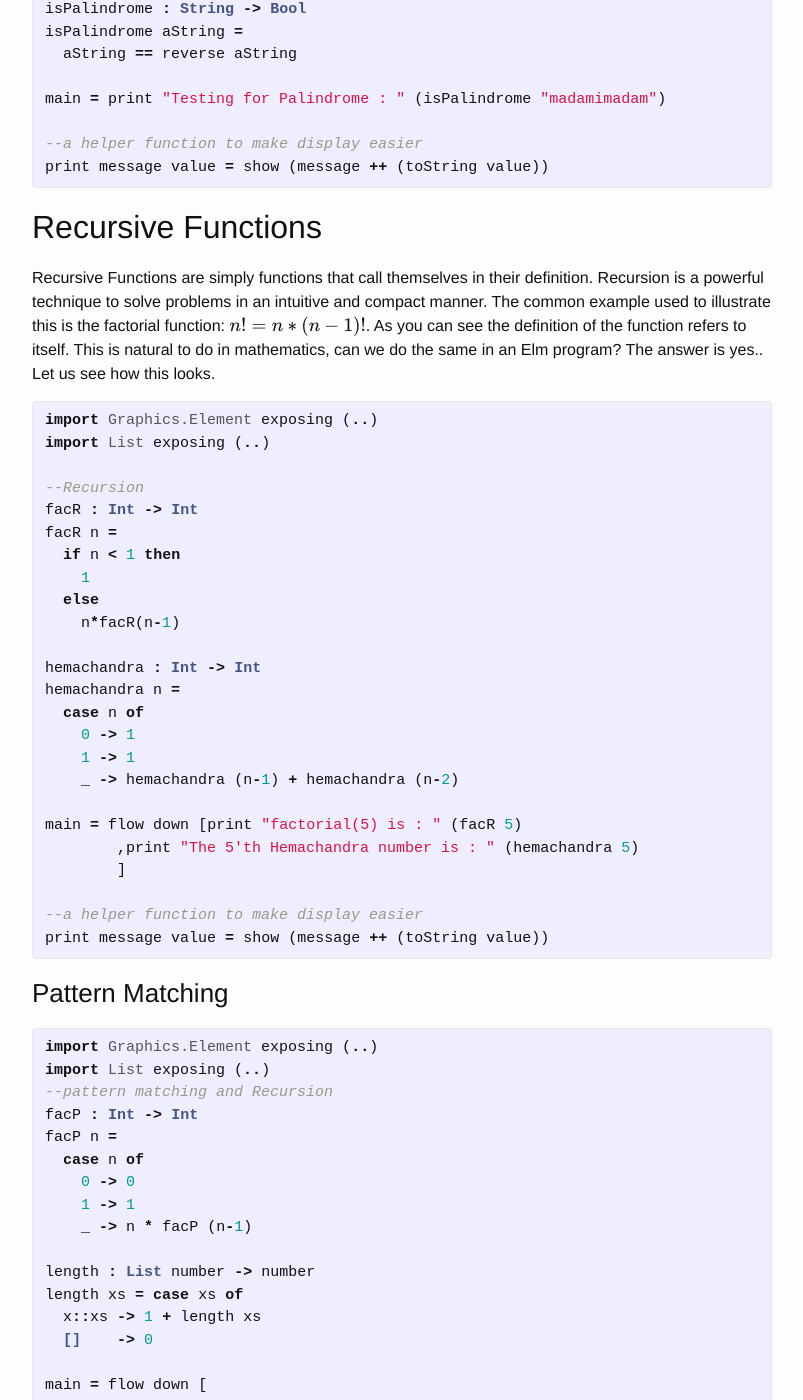
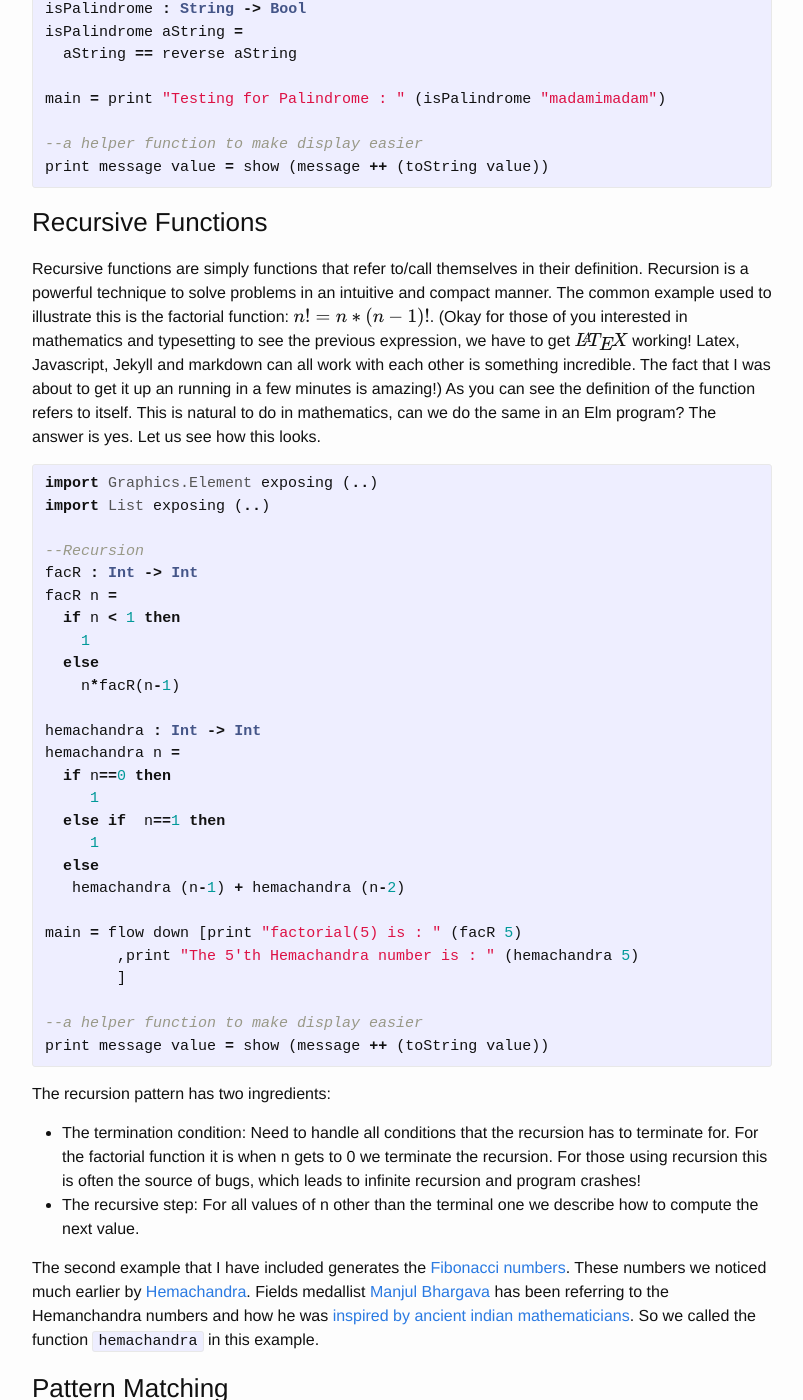
Before and after one commit to csmith111/csmith111.github.io, a Jekyll site: the page built from _posts/2016-02-07-ASecondBlogPost.markdown, in a window 1280 px wide and 1400 px high, scrolled down 1917 px. Shown: the whole window, without its empty margins (238-1041 px from the left). Built offline with Jekyll 4.4.1, drawn with Linux system fonts in a browser that asks for light colours; formulas are drawn with MathJax 3; some of the changed text lies outside the part shown.

Commit message:
fourth blog post and latex scripts

```diff
--- a/_posts/2016-02-07-ASecondBlogPost.markdown
+++ b/_posts/2016-02-07-ASecondBlogPost.markdown
@@ -93,11 +93,10 @@
 
 
 
-## Recursive Functions
+### Recursive Functions
 
-Recursive Functions are simply functions that call themselves in their definition. Recursion is a powerful technique to solve problems in an intuitive and compact manner. The common example used to illustrate this is the factorial function:
-$$ n! = n*(n-1)!$$. As you can see the definition of the function refers to itself. This is natural to do in mathematics, can we do the same in an Elm program? The answer is  yes.. Let us see how this looks.
-
+Recursive functions are simply functions that refer to/call themselves in their definition. Recursion is a powerful technique to solve problems in an intuitive and compact manner. The common example used to illustrate this is the factorial function:
+$$ n! = n*(n-1)!$$. (Okay for those of you interested in mathematics and typesetting to see the previous expression, we have to get $\LaTeX$ working! Latex, Javascript, Jekyll and markdown can all work with each other is something incredible. The fact that I was about to get it up an running in a few minutes is amazing!) As you can see the definition of the function refers to itself. This is natural to do in mathematics, can we do the same in an Elm program? The answer is  yes. Let us see how this looks.
 
 {% highlight Haskell %}
 import Graphics.Element exposing (..)
@@ -113,10 +112,12 @@
 
 hemachandra : Int -> Int
 hemachandra n =
-  case n of
-    0 -> 1
-    1 -> 1
-    _ -> hemachandra (n-1) + hemachandra (n-2)
+  if n==0 then
+     1
+  else if  n==1 then
+     1
+  else
+   hemachandra (n-1) + hemachandra (n-2)
 
 main = flow down [print "factorial(5) is : " (facR 5)
         ,print "The 5'th Hemachandra number is : " (hemachandra 5)
@@ -125,6 +126,15 @@
 --a helper function to make display easier
 print message value = show (message ++ (toString value))
 {% endhighlight %}
+
+The recursion pattern has two ingredients:
+
+* The termination condition: Need to handle all conditions that the recursion has to terminate for. For the factorial function it is when n gets to 0 we terminate the recursion. For those using recursion this is often the source of bugs, which leads to infinite recursion and program crashes!
+* The recursive step: For all values of n other than the terminal one we describe how to compute  the next value.
+
+The second example that I have included generates the [Fibonacci numbers][fib-ref]. These numbers we noticed much earlier by [Hemachandra][Hemachandra-ref].
+Fields medallist [Manjul Bhargava][Manjul] has been referring to the Hemanchandra numbers and how he was [inspired by ancient indian mathematicians][Manjul-Hema]. So we called the function `hemachandra` in this example.
+
 
 ### Pattern Matching
 
@@ -152,35 +162,52 @@
 print message value = show (message ++ (toString value))
 {% endhighlight %}
 
-## Pattern Matching on Lists
+### Pattern Matching on Lists
 
 {% highlight Haskell %}
 import Graphics.Element exposing (..)
 import List exposing (..)
---pattern matching on lists
---length :: List a -> a
+
+length : List a -> number
 length xs = case xs of
     x::xs -> 1 + length xs
     []    -> 0
 
---reverse :: List a-> List a
+reverse : List a -> List a
 reverse xs = case xs of
   x::xs -> (reverse xs)++[x]
   [] -> []
 
+head : List number -> number
 head xs = case xs of
   x::xs -> x
   [] -> 0
 
 main =
-  flow down [print "The head element of the list [2..5] is : " (head [1..5])
+  flow down [print "The length the list [2..10] is : " (length [1..10])
   ,print "The reversed elements of the list [2..5] is : " (reverse [1..5])
+  ,print "The head element of the list [2..5] is : " (head [1..5])
+  ,print "The first 2 elements of the list [1..5] is : " (take 2 [1..5])
   ]
 
 print message value = show (message ++ (toString value))
 {% endhighlight %}
 
-## Higher Order Functions - Maps and Folds
+### Exercises
+
+1. Implement the function `take n ys` that returns the first $n$ elements of the list of $ys$.
+
+In case you want to just look at the solution here it is.
+{% highlight Haskell %}
+take:number -> List a -> List a
+take m ys =
+  case (m,ys) of
+   (0,_) ->  []
+   (_, [])->  []
+   (n,x::xs) ->  [x] ++ take (n-1) xs
+{% endhighlight %}
+
+### Higher Order Functions - Maps, Filters and Folds
 
 {% highlight Haskell %}
 import Graphics.Element exposing (..)
@@ -192,8 +219,12 @@
 print message value = show (message ++ (toString value))
 {% endhighlight %}
 
-## Function Composition
+### Function Composition and Pipes
 
 
 
 [try-elm]: http://elm-lang.org/try
+[fib-ref]:https://en.wikipedia.org/wiki/Fibonacci_number
+[Hemachandra-ref]:https://en.wikipedia.org/wiki/Hemachandra
+[Manjul-Hema]:https://www.youtube.com/watch?v=siFBqH-LaQQ
+[Manjul]:https://en.wikipedia.org/wiki/Manjul_Bhargava
```
